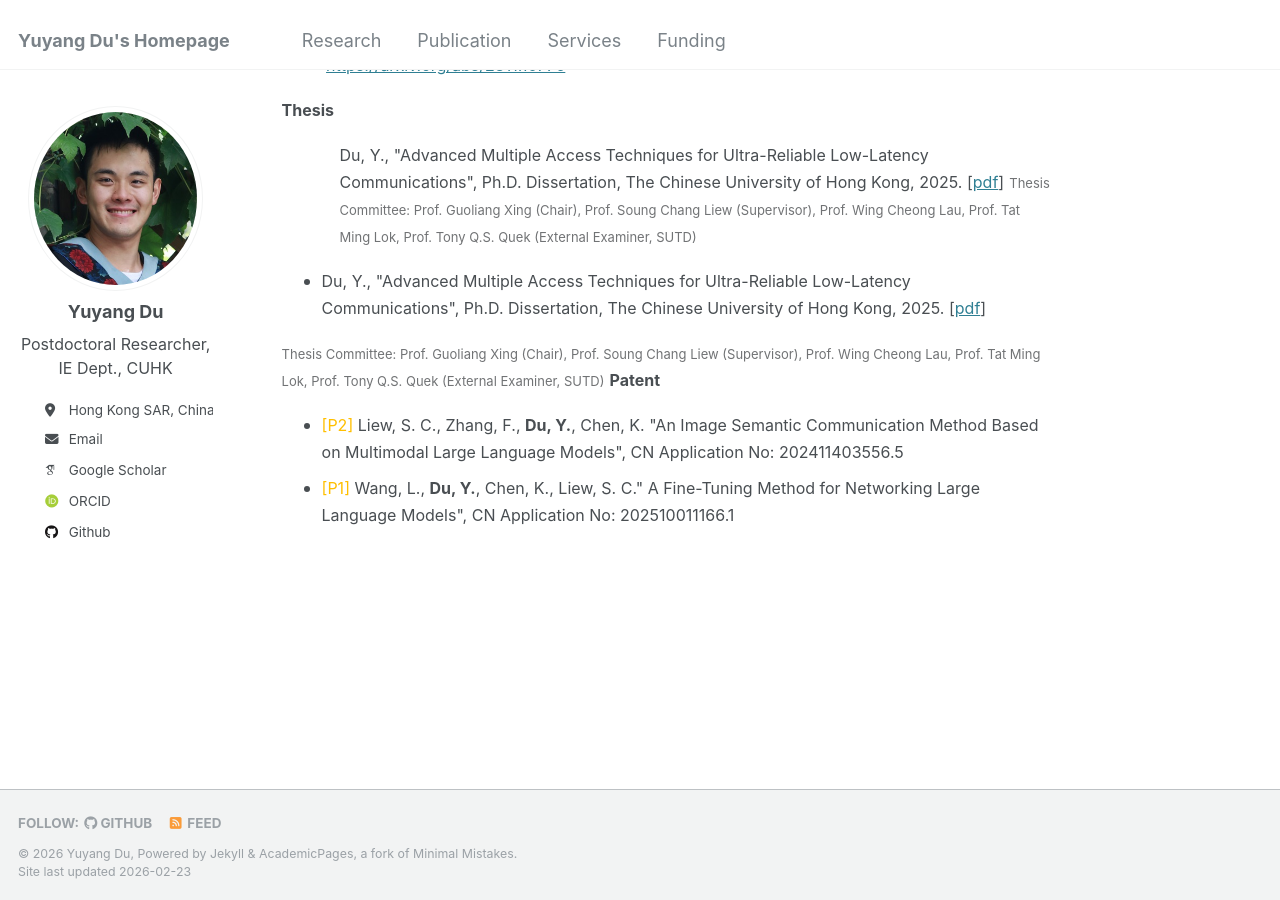
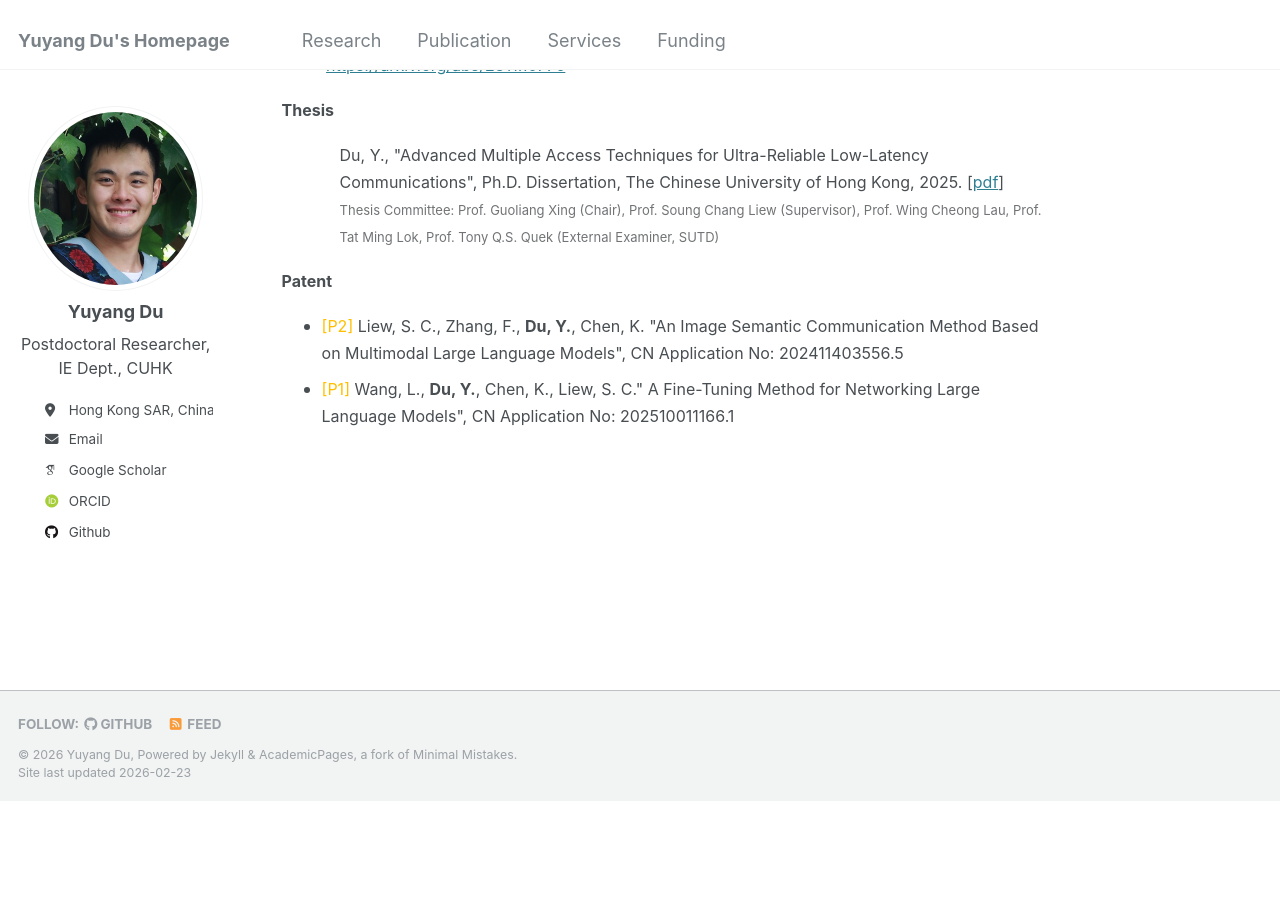
Before and after one commit to yuyangdu01/yuyangdu01.github.io, a Jekyll site: the page built from _pages/publication.md, in a window 1280 px wide and 900 px high, scrolled down 2366 px. Built offline with Jekyll 4.4.1, drawn with Linux system fonts in a browser that asks for light colours; some web fonts are replaced; after the commit the page ends 3167 px from its top, so only the background shows below that.

Commit message:
Update publication.md

```diff
--- a/_pages/publication.md
+++ b/_pages/publication.md
@@ -44,11 +44,8 @@ Publications
 
 <font size=3><b>Thesis</b></font>
 <ul style="margin-left: 1.0em;">
-  <font size=3>Du, Y., "Advanced Multiple Access Techniques for Ultra-Reliable Low-Latency Communications", Ph.D. Dissertation, The Chinese University of Hong Kong, 2025. [<a href="https://yuyangdu01.github.io/files/thesis_final.pdf">pdf</a>]</font>
-  <font size=2><span style="color: #717375;">Thesis Committee: Prof. Guoliang Xing (Chair), Prof. Soung Chang Liew (Supervisor), Prof. Wing Cheong Lau, Prof. Tat Ming Lok, Prof. Tony Q.S. Quek (External Examiner, SUTD)</span></font>
+  <font size=3>Du, Y., "Advanced Multiple Access Techniques for Ultra-Reliable Low-Latency Communications", Ph.D. Dissertation, The Chinese University of Hong Kong, 2025. [<a href="https://yuyangdu01.github.io/files/thesis_final.pdf">pdf</a>]</font><br> <font size=2><span style="color: #717375;">Thesis Committee: Prof. Guoliang Xing (Chair), Prof. Soung Chang Liew (Supervisor), Prof. Wing Cheong Lau, Prof. Tat Ming Lok, Prof. Tony Q.S. Quek (External Examiner, SUTD)</span></font>
 </ul>
-* <font size=3>Du, Y., "Advanced Multiple Access Techniques for Ultra-Reliable Low-Latency Communications", Ph.D. Dissertation, The Chinese University of Hong Kong, 2025. [<a href="https://yuyangdu01.github.io/files/thesis_final.pdf">pdf</a>]</font>
-<font size=2><span style="color: #717375;">Thesis Committee: Prof. Guoliang Xing (Chair), Prof. Soung Chang Liew (Supervisor), Prof. Wing Cheong Lau, Prof. Tat Ming Lok, Prof. Tony Q.S. Quek (External Examiner, SUTD)</span></font>
 
 <font size=3><b>Patent</b></font>
 * <font size=3><span style="color: #ffbf00;">[P2]</span> Liew, S. C., Zhang, F., <b>Du, Y.</b>, Chen, K. "An Image Semantic Communication Method Based on Multimodal Large Language Models", CN Application No: 202411403556.5</font>
```
